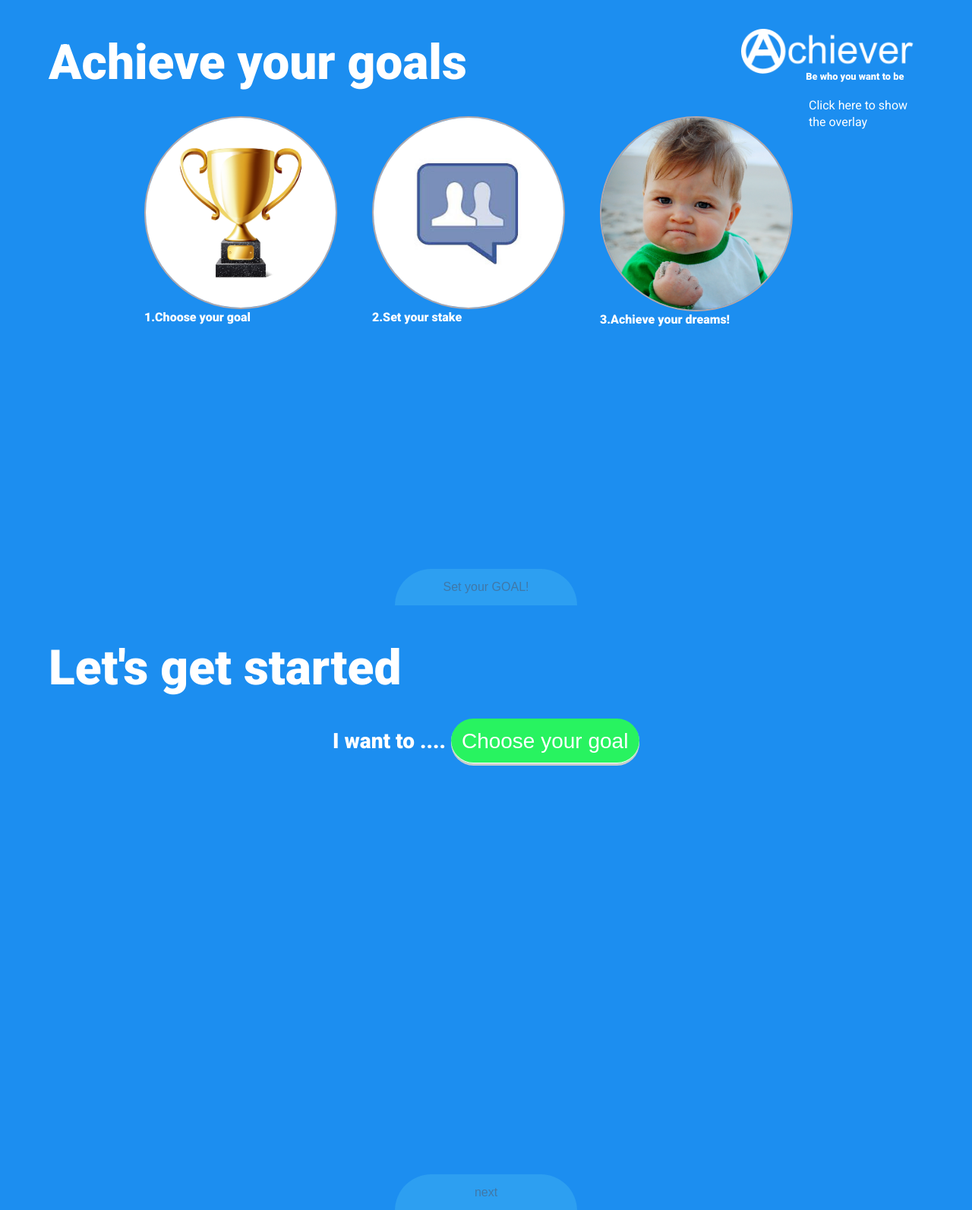
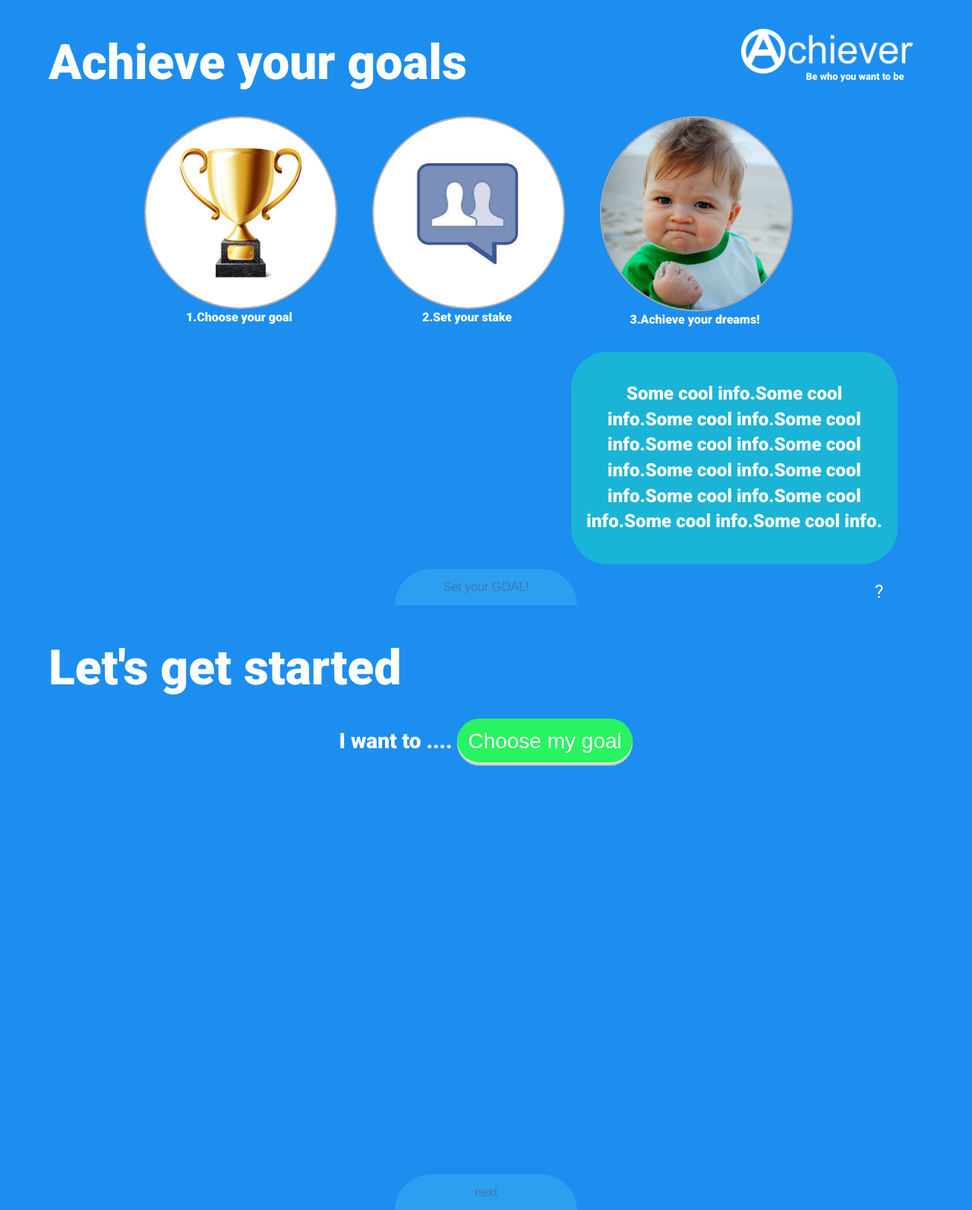
Before and after one commit to PolGuixe/Achiever, a PHP site: page / in a window 1280 px wide, after a click that opens the changed part. Shown: the top 1593 px of the page at 76% size. Run offline with PHP 8.4, Linux system fonts and the light colour scheme; some libraries are stand-ins or nearby versions.

Commit message:
help integrated

```diff
--- a/css/main.css
+++ b/css/main.css
@@ -186,8 +186,10 @@ margin:0.75em;
 }
 
 .imageWrapper span{
-	width:250px;
+	width:100%;
 	text-align: center;
+	display:block;
+
 }
 
 .buttonWrapper{
@@ -210,18 +212,21 @@ margin:0.75em;
 	opacity:0.5;
 }
 
-#help{
-bottom:0px;
-float:right;
+.help{
+bottom:0em;
+left:90%;
+
 position: absolute;
+font-size:1.5em;
+
 }
 
 
 #overlay {
      visibility: hidden;
      position: absolute;
-     left: 0px;
-     top: 0px;
+     left: -400px;
+     top: -400px;
      width:100%;
      height:100%;
      text-align:center;
@@ -230,13 +235,15 @@ position: absolute;
 
 
 #overlay div {
-     width:300px;
-     margin: 100px auto;
-     background-color: #fff;
-     border:1px solid #000;
-     padding:15px;
-     text-align:center;
+	width: 400px;
+	margin: 100px auto;
+	background-color: rgba(23,237,178,0.40);
+	border: 0;
+	padding: 15px;
+	text-align: center;
+	border-radius: 2em;
 }
+
 
 
 
--- a/index.php
+++ b/index.php
@@ -53,13 +53,19 @@
            </div>
            <div class="contentWrapper">
            </div><!--contentWrapper-->
+           <div class="help">
+           	<a href='#' onclick='overlay()'>   ?</a>
+            <div id="overlay">
+                <div>
+                	<p>Some cool info.Some cool info.Some cool info.Some cool info.Some cool info.Some cool info.Some cool info.Some cool info.Some cool info.Some cool info.Some cool info.Some cool info.</p>
+                </div>
+             </div>
+           </div>
+
            <div class="buttonWrapper">
            <input type="button" class="nextButton" id="intronext" value="Set your GOAL!">
+           </div>
 
-           </div>
-           <div class="help">
-           <a href='#' onclick='overlay()'>Click here to show the overlay</a>
-           </div>
 		</div>
 
 		<div class="panel chooseGoal">
@@ -71,7 +77,7 @@
 				<span>I want to ....
 					<!--<div class="selectWrapper">-->
     				<select id="goal_type" >
-                    	<option value="null" selected disabled>Choose your goal</option>
+                    	<option value="null" selected disabled>Choose my goal</option>
                     	<option value="exercise">Exercise</option>
                       <option value="wakeup">Wake up early</option>
 					</select></span>
```
